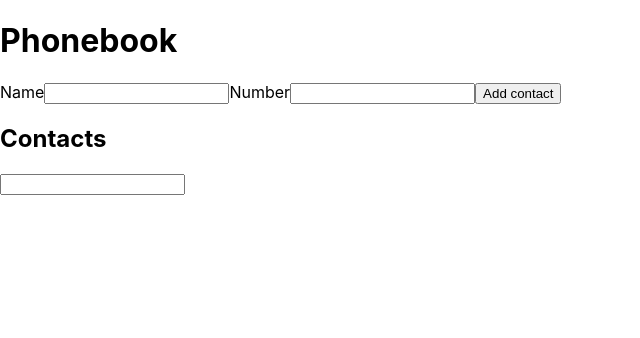
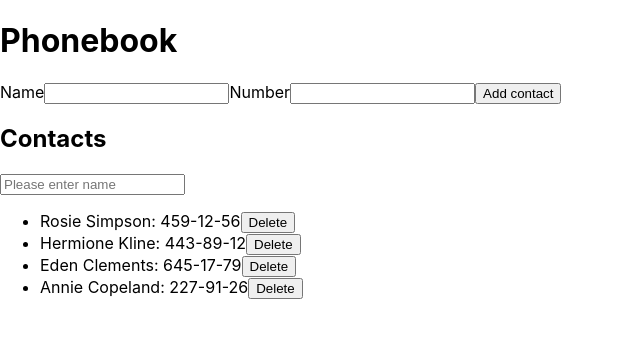
Before and after one commit to InnaPokydko/goit-react-hw-02-phonebook, a React (Create React App) app: page / in a window 1280 px wide. Shown: the top 338 px of the page, without its empty margins (0-640 px from the left). Built offline with nearby package versions, Linux system fonts and the light colour scheme.

Commit message:
add methods to App

```diff
--- a/src/components/App.jsx
+++ b/src/components/App.jsx
@@ -1,28 +1,62 @@
 import { Component } from 'react';
-// import { nanoid } from 'nanoid';
+import { nanoid } from 'nanoid';
+import ContactList from './ContactList/ContactList';
 import ContactForm from './ContactForm/ContactForm';
 import Filter from './Filter/Filter';
 
 export class App extends Component {
   state = {
     contacts: [
-      {id: 'id-1', name: 'Rosie Simpson', number: '459-12-56'},
-      {id: 'id-2', name: 'Hermione Kline', number: '443-89-12'},
-      {id: 'id-3', name: 'Eden Clements', number: '645-17-79'},
-      {id: 'id-4', name: 'Annie Copeland', number: '227-91-26'},
+      { id: 'id-1', name: 'Rosie Simpson', number: '459-12-56' },
+      { id: 'id-2', name: 'Hermione Kline', number: '443-89-12' },
+      { id: 'id-3', name: 'Eden Clements', number: '645-17-79' },
+      { id: 'id-4', name: 'Annie Copeland', number: '227-91-26' },
     ],
     filter: '',
-      }
+  };
+
+  addContact = ({ name, number }) => {
+    const newContact = { id: nanoid(), name, number };
+    this.state.contacts.find(contact => contact.name === name)
+      ? alert(`${name} is already in contact`)
+      : this.setState(({ contacts }) => ({
+          contacts: [newContact, ...contacts],
+        }));
+  };
+
+  changeFilter = e => {
+    const { value } = e.target;
+    this.setState({ filter: value.toLowerCase() });
+  };
+
+  filterContactList = () => {
+    const { filter, contacts } = this.state;
+    const normalizedFilter = filter.toLowerCase();
+
+    return contacts.filter(({ name }) =>
+      name.toLowerCase().includes(normalizedFilter)
+    );
+  };
+
+  deleteContact = contactId => {
+    this.setState(prevState => ({
+      contacts: prevState.contacts.filter(contact => contact.id !== contactId),
+    }));
+  };
 
   render() {
-    const {  filter } = this.state;
+    const { filter } = this.state;
     return (
       <div>
         <h1>Phonebook</h1>
-  <ContactForm onSubmit={this.handleSubmit}/>
+        <ContactForm onSubmit={this.addContact} />
         <h2>Contacts</h2>
-  <Filter value={filter} onChange={this.changeFilter}/>
+        <Filter value={filter} onChange={this.changeFilter} />
+        <ContactList
+          contacts={this.filterContactList()}
+          onDelete={this.deleteContact}
+        />
       </div>
     );
-};
   }
+}
--- a/src/components/ContactForm/ContactForm.jsx
+++ b/src/components/ContactForm/ContactForm.jsx
@@ -5,7 +5,7 @@ import { Formik, Form, ErrorMessage } from 'formik';
 class ContactForm extends Component {
   state = {
     name: '',
-  number: ''
+    number: '',
   };
 
   handleSubmit = (values, { resetForm }) => {
@@ -19,7 +19,7 @@ class ContactForm extends Component {
     return (
       <Formik initialValues={{ name, number }} onSubmit={this.handleSubmit}>
         <Form>
-          <label>
+          <label htmlFor="name">
             Name
             <input
               type="text"
@@ -30,7 +30,7 @@ class ContactForm extends Component {
             />
             <ErrorMessage name="name" component="div" />
           </label>
-          <label>
+          <label htmlFor="number">
             Number
             <input
               type="tel"
@@ -53,8 +53,6 @@ export default ContactForm;
 ContactForm.propTypes = {
   handleSubmit: PropTypes.func,
 };
-
-
 
 //   // Відповідає за оновлення стану
 //   handleChange = e => {
--- a/src/components/ContactItem/ContactItem.jsx
+++ b/src/components/ContactItem/ContactItem.jsx
@@ -1,18 +1,19 @@
 import PropTypes from 'prop-types';
 
- const ContactItem = ({ contact, onDelete }) => {
-  const { id, name, number } = contact;
+ const ContactItem = ({contacts, onDelete }) => {
+  return contacts.map(({ id, name, number }) => {
   return (
-    <li>
+    <li key={id}>
       {name}: {number}
-      <button onClick={() => onDelete(id)}>Delete</button>
+      <button type="button" onClick={() => onDelete(id, name)}>Delete</button>
     </li>
   );
+});
 };
 
-// export default ContactItem;
+export default ContactItem;
 
-ContactListItem.propTypes = {
-  contact: PropTypes.objectOf(PropTypes.string).isRequired,
+ContactItem.propTypes = {
+  contacts: PropTypes.array.isRequired,
   onDelete: PropTypes.func.isRequired,
 };
--- a/src/components/ContactList/ContactList.jsx
+++ b/src/components/ContactList/ContactList.jsx
@@ -1,8 +1,17 @@
-import React from "react";
-import { ContactItem } from "components/ContactItem/ContactItem";
+import PropTypes from 'prop-types';
+import ContactItem from 'components/ContactItem/ContactItem';
 
-export const ContactList = ContactItem.map((ContactItemId) =>
-  <li key={ContactItemId.id}>
-    {ContactItemId.text}
-  </li>
-)
+const ContactList = ({ contacts, onDelete }) => {
+  return (
+    <ul>
+      <ContactItem contacts={contacts} onDelete={onDelete} />
+    </ul>
+  );
+};
+
+export default ContactList;
+
+ContactItem.propTypes = {
+  contacts: PropTypes.array.isRequired,
+  onDelete: PropTypes.func.isRequired,
+};
--- a/src/components/Filter/Filter.jsx
+++ b/src/components/Filter/Filter.jsx
@@ -1,11 +1,11 @@
-import React from 'react';
 import PropTypes from 'prop-types';
 
 const Filter = ({ value, onChange }) => (
   <label>
-    <input type="text" value={value} onChange={onChange} />
+    <input type="text" placeholder="Please enter name" value={value} onChange={onChange} />
   </label>
 );
+
 export default Filter;
 
 Filter.propeTypes = {
```
Lines whose indentation alone changed are shown as unchanged.
